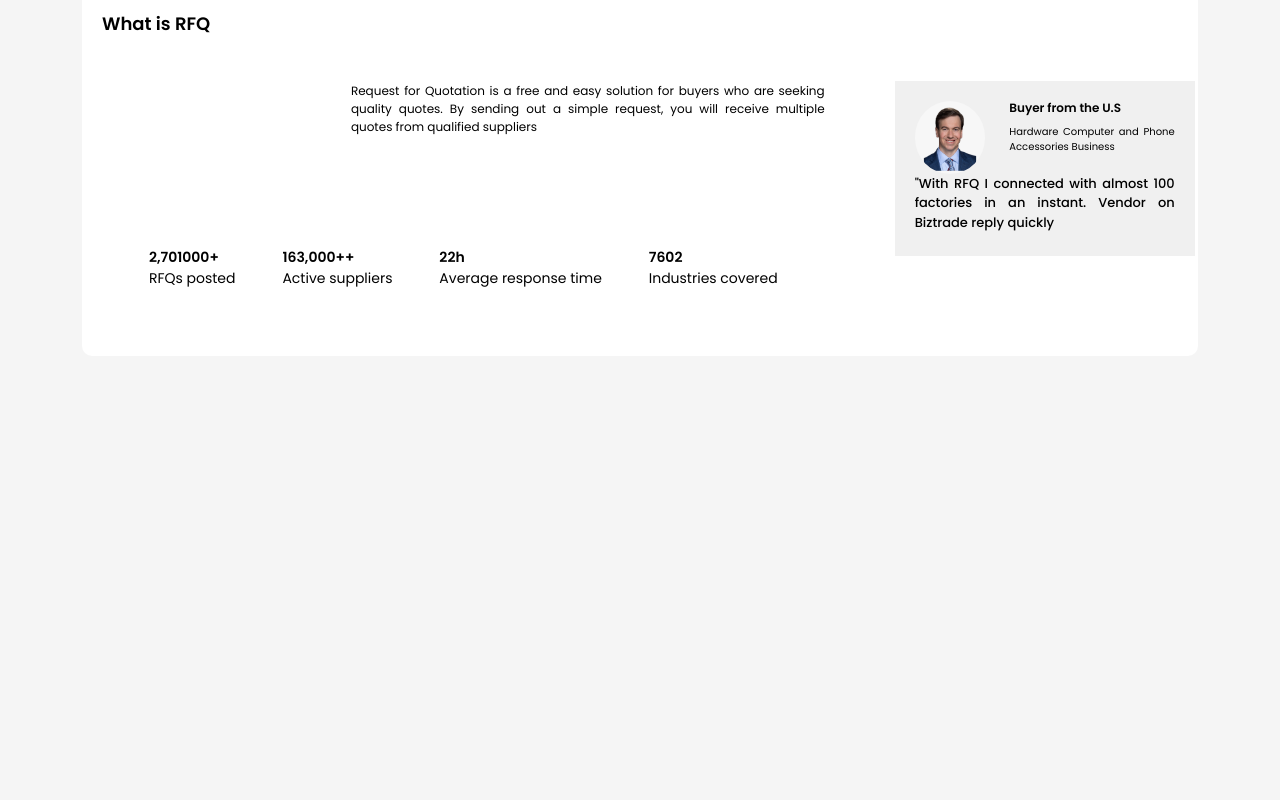
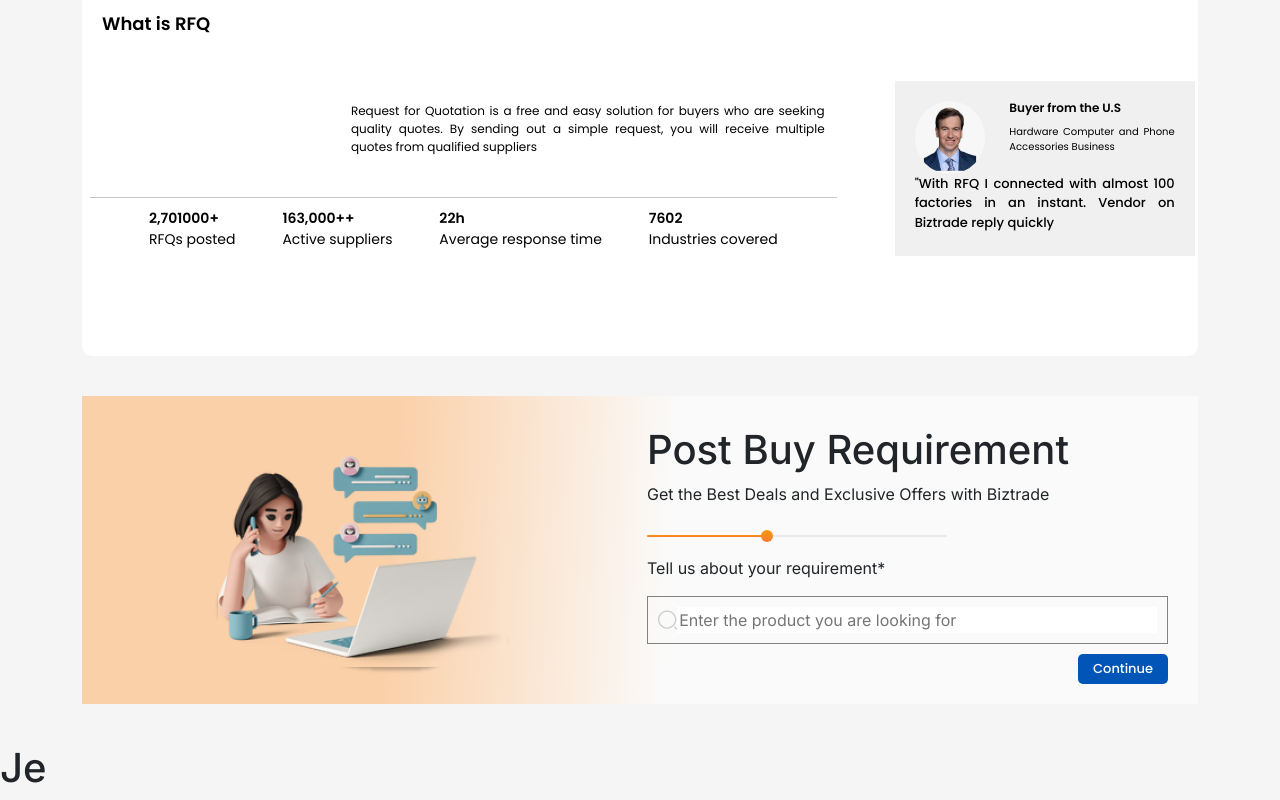
Before and after one commit to BishalAshiq/briztrade-ui-layout, a Next.js app: page /home in a window 1280 px wide. Shown: the part 2381-3181 px from the top of the page. Before the commit the page ends 2737 px from the top, so only its background shows below. Built offline with nearby package versions, Linux system fonts and the light colour scheme; no server answers; grey boxes are pictures that could not be loaded.

Commit message:
working on footer

```diff
--- a/src/app/home/home.module.css
+++ b/src/app/home/home.module.css
@@ -339,7 +339,7 @@ text-align: center;
   color: rgba(0, 0, 0, 1);
   width: 163px;
   text-align: justify;
-  height: 165px;
+  height: 159px;
 }
 .businessAdvisorbuttonOne{
   width: 106px;
@@ -368,7 +368,7 @@ font-family: "Poppins", sans-serif;
 font-weight: 400;
 font-size: 12px;
 color: rgba(0, 0, 0, 1);
-margin: 10px 0;
+margin: 5px 0;
 }
 
 .businessAdvisorbuttontwo:hover{
@@ -393,9 +393,12 @@ color: white;
   justify-content: start;
 
 }
+.ROFhr{
+  margin: 10px 0 0 0;
+}
 .RFQnumbers{
   display: flex;
-  margin: 60px 0 0 0;
+  margin: 10px 0 0 0;
   justify-content: space-evenly;
 }
 .rfqimg{
@@ -435,6 +438,7 @@ font-weight: 400;
 font-size: 12px;
 text-align: justify;
 color: rgba(0, 0, 0, 1);
+margin: 20px 0 0 0;
 }
 .moqNumbers{
   font-family: "Poppins", sans-serif;
@@ -480,7 +484,7 @@ text-align: justify;
 font-size: 13px;
 color: rgba(0, 0, 0, 1);
 /* margin: 10px 0; */
-  color: black;
+
 }
 .customPagination {
   position: absolute;
@@ -501,3 +505,46 @@ color: rgba(0, 0, 0, 1);
   background-color: #ff0000; /* Active dot color */
   opacity: 1;
 }
+
+.PostBuyReqfulldiv{
+  margin: 40px 0 40px 0;
+  background: linear-gradient(93.21deg, rgba(255, 177, 105, 0.54) 27.93%, rgba(255, 255, 255, 0.54) 52.66%);
+
+  padding: 30px 30px 20px 20px;
+}
+.PostBuyReqfimgdiv{
+display: flex;
+justify-content: center;
+align-items:center;
+padding: 30px 0 0 0;
+}
+
+.postbytextinpdiv{
+  display:flex;
+  flex-direction: column;
+  justify-content: start;
+}
+.productInputicondiv{
+  display:flex;
+  align-items:center;
+  border: .5px solid rgba(130, 130, 130, 1);
+  padding: 10px;
+
+}
+.productInput{
+  border:none;
+  width: 100%
+}
+.productInputbtn{
+  float:right;
+  margin: 10px 0 0 0;
+  padding: 5px 15px;
+  background: rgba(1, 85, 182, 1);
+color: white;
+font-family: "Poppins", sans-serif;
+font-weight: 500;
+text-align: justify;
+font-size: 13px;
+border-radius: 5px;
+border:none;
+}
--- a/src/app/home/page.jsx
+++ b/src/app/home/page.jsx
@@ -6,6 +6,7 @@ import GadgetsProduct from '@/components/home/GadgetsProduct';
 import AccessoriesProducts from '@/components/home/AccessoriesProducts';
 import BusinessAdv from '@/components/home/BusinessAdv';
 import RFQ from '@/components/home/RFQ';
+import PostBuyReq from '@/components/home/PostBuyReq';
 
 const HomePage = () => {
     return (
@@ -18,6 +19,7 @@ const HomePage = () => {
             <AccessoriesProducts/>
             <BusinessAdv/>
             <RFQ/>
+            <PostBuyReq/>
           </div>
         </div>
     );
--- a/src/app/layout.js
+++ b/src/app/layout.js
@@ -5,6 +5,7 @@ import "bootstrap/dist/css/bootstrap.min.css";
 import Script from "next/script"; // Import the Script component
 import 'slick-carousel/slick/slick.css';
 import 'slick-carousel/slick/slick-theme.css';
+import Footer from "@/components/shared/Footer";
 const inter = Inter({ subsets: ["latin"] });
 
 export const metadata = {
@@ -18,6 +19,7 @@ export default function RootLayout({ children }) {
       <body className={inter.className}>
         <Navbar />
         {children}
+        <Footer/>
 
         {/* Include Popper.js */}
         <Script
--- /dev/null
+++ b/src/components/home/PostBuyReq.jsx
@@ -0,0 +1,68 @@
+import React from 'react';
+import Box from '@mui/material/Box';
+import Slider from '@mui/material/Slider';
+import style from "../../app/home/home.module.css";
+import postbuyImg from "../../assests/postbuy.png"
+
+const PostBuyReq = () => {
+    return (
+        <div>
+            <div className={style.PostBuyReqfulldiv}>
+                <div className='row'>
+                    <div className='col-xl-6 col-lg-6 col-md-6 col-sm-6 col-6'>
+                        <div className={style.PostBuyReqfimgdiv}>
+                            <img className={style.PostBuyReqimg} src={postbuyImg.src} alt='' />
+                        </div>
+                    </div>
+                    <div className='col-xl-6 col-lg-6 col-md-6 col-sm-6 col-6'>
+                        <div>
+                            <div className={style.postbytextinpdiv}>
+                                <h1>Post Buy Requirement</h1>
+                                <p>Get the Best Deals and Exclusive Offers with Biztrade</p>
+                                <Box sx={{ width: 300 }}>
+                                    <Slider
+                                        size="small"
+                                        defaultValue={40}
+                                        aria-label="Small"
+                                        valueLabelDisplay="auto"
+                                        sx={{
+                                            '& .MuiSlider-thumb': {
+                                                background: 'linear-gradient(180deg, #F5970A 0%, #FB7A31 100%)',
+                                            },
+                                            '& .MuiSlider-track': {
+                                                background: 'linear-gradient(180deg, #F5970A 0%, #FB7A31 100%)',
+                                            },
+                                            '& .MuiSlider-rail': {
+                                                backgroundColor: '#ccc', // Default color for the rail
+                                            },
+                                        }}
+                                    />
+
+                                </Box>
+                                <p>Tell us about your requirement*</p>
+
+                                <div >
+                                    <form action="/">
+                                        <div className={style.productInputicondiv}>
+                                            <svg width="20" height="20" viewBox="0 0 20 20" fill="none" xmlns="http://www.w3.org/2000/svg">
+                                                <path d="M9.53582 19.0716C4.27949 19.0716 0 14.7921 0 9.53582C0 4.27949 4.27949 0 9.53582 0C14.7921 0 19.0716 4.27949 19.0716 9.53582C19.0716 14.7921 14.7921 19.0716 9.53582 19.0716ZM9.53582 1.39549C5.04235 1.39549 1.39549 5.05166 1.39549 9.53582C1.39549 14.02 5.04235 17.6761 9.53582 17.6761C14.0293 17.6761 17.6761 14.02 17.6761 9.53582C17.6761 5.05166 14.0293 1.39549 9.53582 1.39549Z" fill="#CCCCCC" />
+                                                <path d="M19.3045 20.0019C19.1277 20.0019 18.951 19.9367 18.8114 19.7972L16.9508 17.9365C16.681 17.6667 16.681 17.2202 16.9508 16.9504C17.2206 16.6806 17.6671 16.6806 17.9369 16.9504L19.7975 18.811C20.0673 19.0808 20.0673 19.5274 19.7975 19.7972C19.658 19.9367 19.4812 20.0019 19.3045 20.0019Z" fill="#CCCCCC" />
+                                            </svg>
+
+                                            <input className={style.productInput} type="search" placeholder='Enter the product you are looking for' />
+                                        </div>
+                                        <button type="submit" className={style.productInputbtn}>Continue</button>
+                                    </form>
+
+                                </div>
+                            </div>
+
+                        </div>
+                    </div>
+                </div>
+            </div>
+        </div>
+    );
+};
+
+export default PostBuyReq;
--- a/src/components/home/RFQ.jsx
+++ b/src/components/home/RFQ.jsx
@@ -8,6 +8,8 @@ import 'swiper/css';
 import 'swiper/css/effect-cards';
 import style from "../../app/home/home.module.css";
 import rfqpic from "../../assests/passport.png"
+
+
 
 const RFQ = () => {
     return (
@@ -28,6 +30,7 @@ const RFQ = () => {
                                         <p className={style.moqparagrap}>Request for Quotation is a free and easy solution for buyers who are seeking quality quotes. By sending out a simple request, you will receive multiple quotes from qualified suppliers</p>
                                     </div>
                                 </div>
+                                <hr className={style.ROFhr}/>
 
                                 <div className='col-xl-12 col-lg-12 col-md-12 col-sm-12 col-12'>
                                     <div className={style.RFQnumbers}>
@@ -49,7 +52,8 @@ const RFQ = () => {
                                         </div>
                                     </div>
                                 </div>
-                            </div></div>
+                            </div>
+                            </div>
 
                     </div>
 
--- /dev/null
+++ b/src/components/shared/Footer.jsx
@@ -0,0 +1,15 @@
+import React from 'react';
+import style from "./Navbar.module.css";
+
+
+const Footer = () => {
+    return (
+        <div>
+            <div>
+                <h1>Je</h1>
+            </div>
+        </div>
+    );
+};
+
+export default Footer;
```
Also changed, not shown: src/assests/postbuy.png (added), src/components/shared/Navbar.jsx (renamed from src/components/shared/Navbar.js).
